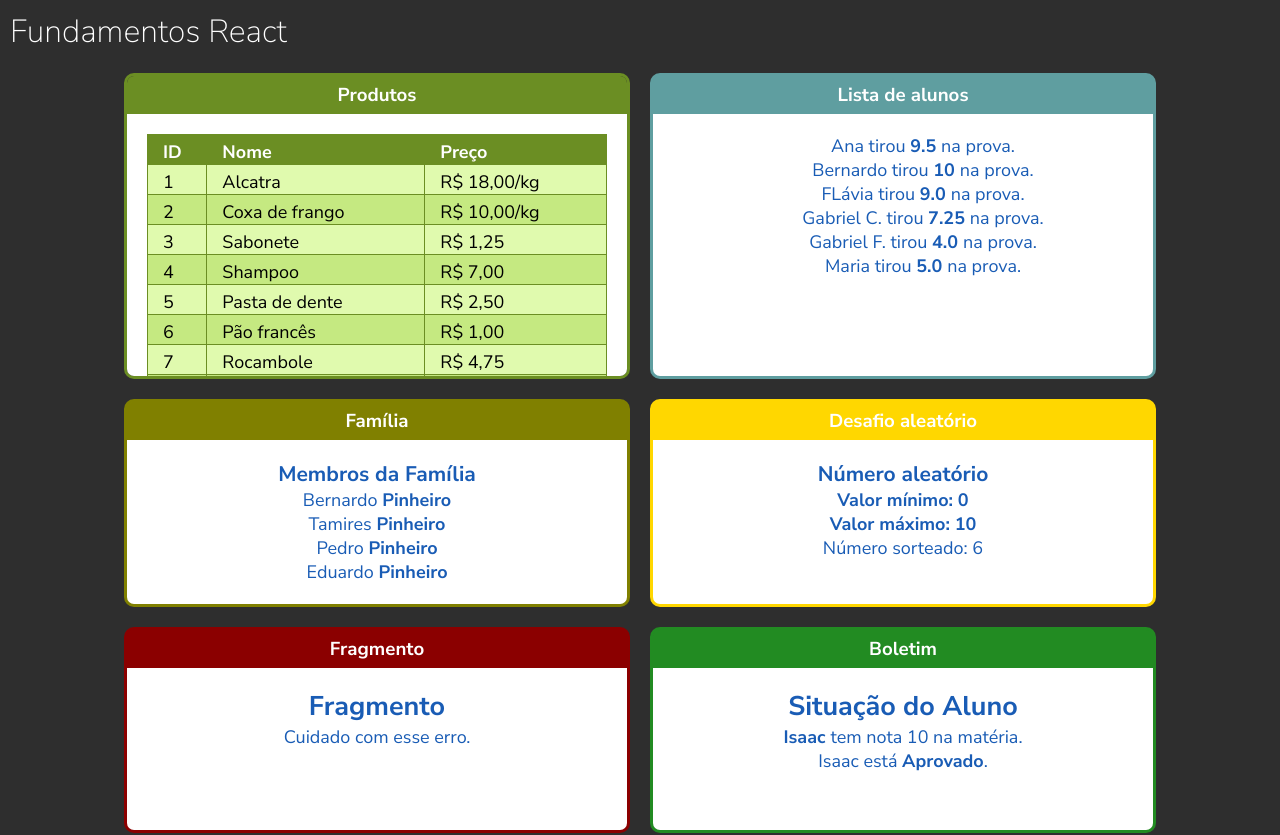
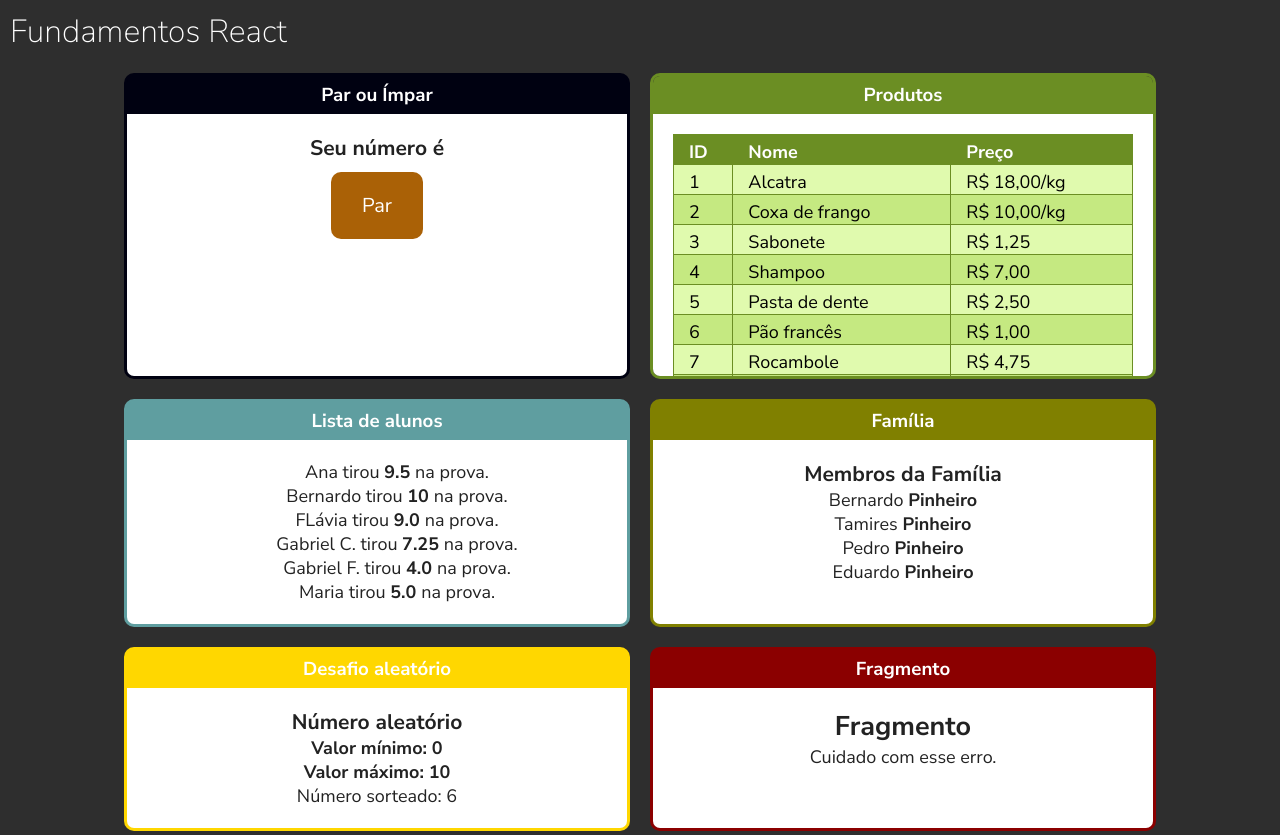
Before and after one commit to IsaacCaldas/Fundamentos-React, a React (Create React App) app: page / in a window 1280 px wide. Shown: the top 835 px of the page. Built offline with nearby package versions, Linux system fonts and the light colour scheme.

Commit message:
Conditional: created card Odd or Even

```diff
--- a/src/App.jsx
+++ b/src/App.jsx
@@ -10,11 +10,17 @@
 import MemberFamily from './components/basics/MemberFamily';
 import StudentsList from './components/repetition/StudentsList';
 import ProductsTable from './components/repetition/ProductsTable';
+import OddsOrEvens from './components/conditional/OddsOrEvens';
 
 export default () =>
     <div className="app">
       <h1>Fundamentos React</h1>
       <div className="cards-collection">
+        <Card
+          title="Par ou Ímpar"
+          color="#000111">
+          <OddsOrEvens number={ 2 } />
+        </Card>
         <Card
           title="Produtos"
           color="#6B8E23">
--- /dev/null
+++ b/src/components/conditional/OddsOrEvens.css
@@ -0,0 +1,11 @@
+.labelOoE{
+  font-size: 20px;
+
+  margin: 10px 40%;
+  padding: 20px;
+
+  background-color: #aa6106;
+  border-radius: 10px;
+
+  color: #fff;
+}
--- /dev/null
+++ b/src/components/conditional/OddsOrEvens.jsx
@@ -0,0 +1,20 @@
+import './OddsOrEvens.css';
+
+import React from "react";
+
+export default props => {
+
+  const oddOrEven = props.number % 2 === 0;
+
+  return (
+
+    <div>
+      <h3>Seu número é</h3>
+      <div className="labelOoE">
+        { oddOrEven ? <span>Par</span>: <span>Ímpar</span>}
+      </div>
+    </div>
+
+  );
+
+}
--- a/src/components/layout/Card.css
+++ b/src/components/layout/Card.css
@@ -12,7 +12,6 @@
   min-width: 500px;
 
   max-height: 300px;
-  min-height: 200px;
   overflow-y: auto;
 }
 
@@ -31,5 +30,5 @@
   flex-grow: 1;
 }
 .card p {
-  color: #195cb5;
+  color: #222222;
 }
```
